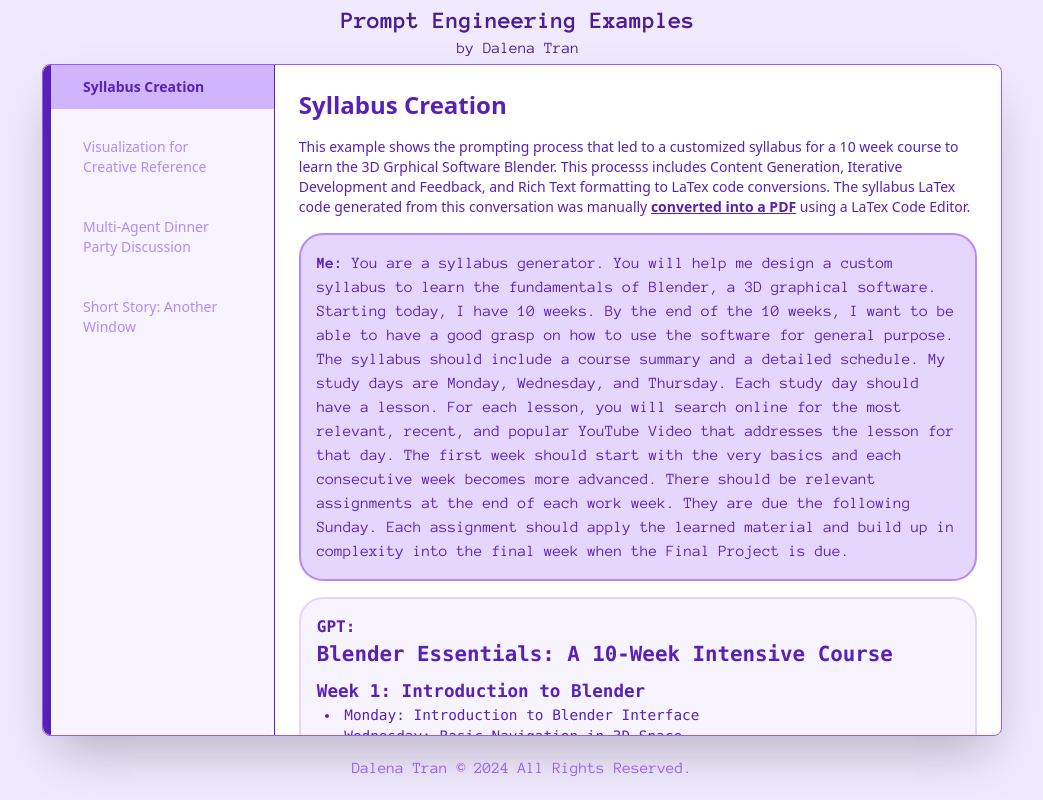
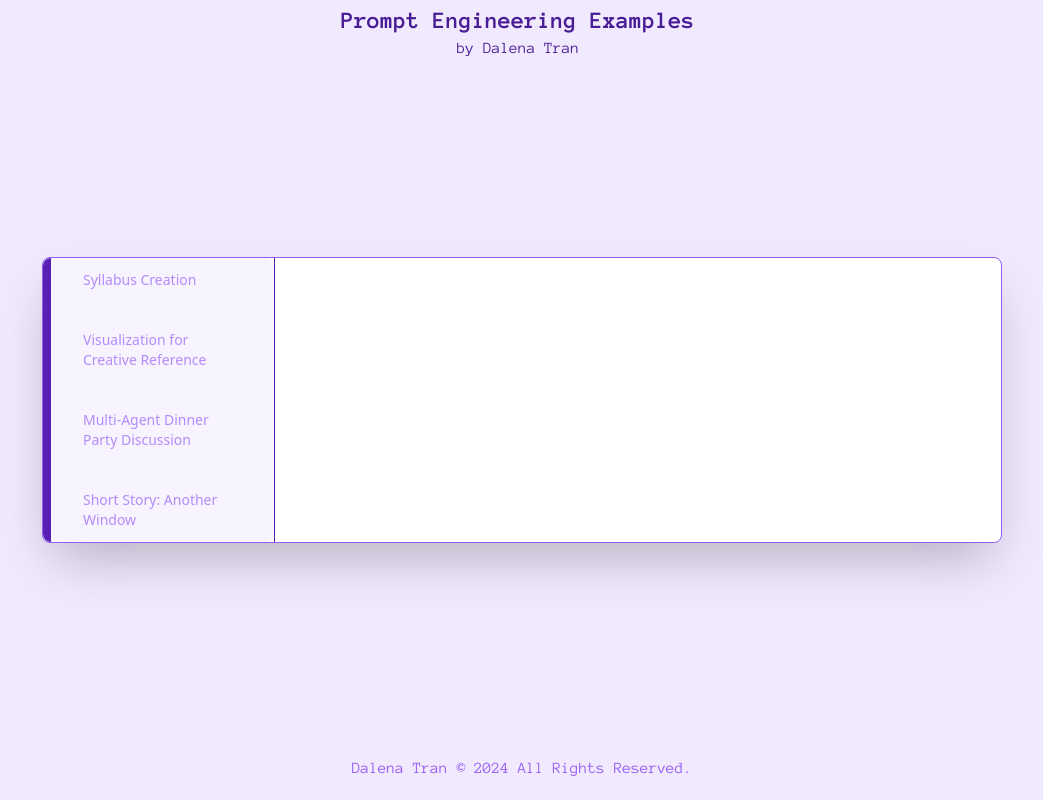
Before and after one commit to dalena/prompt_engineering, a Next.js app: page / in a window 1280 px wide. Shown: the whole page, without its empty margins (118-1161 px from the left). Built offline with nearby package versions, Linux system fonts and the light colour scheme.

Commit message:
remove context

```diff
--- a/app/layout.tsx
+++ b/app/layout.tsx
@@ -1,5 +1,4 @@
 import type { Metadata } from "next";
-import { NavigationProvider } from '../context/NavigationContext';
 import { Anonymous_Pro } from "next/font/google";
 import "./globals.css";
 import Header from "../components/Header";
@@ -23,17 +22,17 @@
   children: React.ReactNode;
 }>) {
   return (
-    <NavigationProvider>
     <html lang="en">
       <Head>
         <link rel="icon" href="/favicon.ico" />
       </Head>
       <body className={anonpro.className}>
         <Header />
-          <Main />
+        <Main >
+          {children}
+        </Main>
         <Footer />
       </body>
     </html>
-    </NavigationProvider>
   );
 }
--- a/components/Header.tsx
+++ b/components/Header.tsx
@@ -1,5 +1,4 @@
 "use client";
-import { useNavigation } from '../context/NavigationContext';
 import { useState } from 'react';
 import Link from 'next/link';
 import Nav from './Nav';
@@ -8,7 +7,6 @@
 
 const Header = () => {
   const [isMenuOpen, setIsMenuOpen] = useState(false);
-  const { techniques, activeTab, setActiveTab } = useNavigation();
 
   return (
     <header className="mx-auto px-4 bg-purpz-100 text-purpz-900 flex flex-col justify-center items-center h-[8vh]">
@@ -22,7 +20,7 @@
             {isMenuOpen ? (<div className="close-icon"><FiX size={30} /></div>) : (<div className="hamburger"><FiMenu size={30} /></div>)}
           </div>
           <div className={isMenuOpen ? "nav-visible" : "nav-hidden"}>
-            <Nav />
+            <Nav isMenuOpen={isMenuOpen} callback={() => setIsMenuOpen(false)} />
           </div>
         </div>
       </div>
--- a/components/Main.tsx
+++ b/components/Main.tsx
@@ -1,18 +1,23 @@
 "use client";
 import Nav from './Nav';
 import Section from './Section';
-import { useNavigation } from '../context/NavigationContext';
 
-const Main = () => {
-    const { techniques, activeTab } = useNavigation();
-    const ActiveComponent = techniques.find(tech => tech.id === activeTab)?.component || (() => <div>Select a technique</div>);
+interface MainProps {
+    children: React.ReactNode;
+}
+
+const Main: React.FC<MainProps> = ({ children }) => {
+    // const { techniques, activeTab } = useNavigation();
+    // const ActiveComponent = techniques.find(tech => tech.id === activeTab)?.component || (() => <div>Select a technique</div>);
 
     return (
         <main className="bg-purpz-100 w-full flex justify-center items-center min-h-[84vh]">
             <div className="promptCont w-full flex justify-center items-center ">
                 <div className="max-w-[1300px] max-h-[84vh] rounded-lg border-[1px] border-purpz flex flex-row w-3/4 bg-white  shadow-2xl">
                     <Nav />
-                    <Section ActiveComponent={ActiveComponent} />
+                    <Section>
+                        {children}
+                    </Section>
                 </div>
             </div>
         </main>
--- a/components/Nav.tsx
+++ b/components/Nav.tsx
@@ -1,24 +1,49 @@
 "use client";
-import { useNavigation } from '../context/NavigationContext';
+import { usePathname } from 'next/navigation'
+
 import Link from 'next/link';
-interface Technique {
-    id: number;
-    name: string;
-    href: string;
-    component: React.ComponentType<any>;
+import { useState } from 'react';
+
+
+const techniques = [
+    {
+        id: 0,
+        name: 'Syllabus Creation',
+        href: '/syllabus-creation',
+    },
+    {
+        id: 1,
+        name: 'Visualization for Creative Reference',
+        href: '/iterative-refinement',
+    },
+    {
+        id: 2,
+        name: 'Multi-Agent Dinner Party Discussion',
+        href: '/multi-agent-panel',
+    },
+    {
+        id: 3,
+        name: 'Short Story: Another Window',
+        href: '/another-window-ss',
+    },
+];
+
+interface NavProps {
+    callback?: () => void
+    isMenuOpen?: boolean
 }
 
-const Nav = () => {
-    const { techniques, activeTab, setActiveTab, isMenuOpen } = useNavigation();
+const Nav: React.FC<NavProps> = ({ callback, isMenuOpen }) => {
+    const pathname = usePathname()
+
     return (
         <div className={isMenuOpen ? "nav-container nav-visible" : "nav-container"}>
             <ul className="promptMenu h-[100%] flex flex-col rounded-lg border-l-8 space-y-4 text-sm font-medium text-purpz-800 bg-purpz-50 dark:text-gray-400 mb-4 md:mb-0">
                 {techniques.map((technique) => (
                     <li key={technique.id}>
-                        <Link href={technique.href} className={`font-sans inline-flex items-center px-8 py-3 w-full ${activeTab === technique.id ? 'bg-purpz-300 text-purpz-800 font-bold' : 'text-purpz-400 dark:bg-blue-600'}`}
+                        <Link href={technique.href} className={`font-sans inline-flex items-center px-8 py-3 w-full ${pathname === technique.href ? 'bg-purpz-300 text-purpz-800 font-bold' : 'text-purpz-400 dark:bg-blue-600'}`}
                             onClick={(e) => {
-                                e.preventDefault();
-                                setActiveTab(technique.id);
+                                callback && callback();
                             }}>
                             {technique.name}
                         </Link>
--- a/components/Section.tsx
+++ b/components/Section.tsx
@@ -1,12 +1,12 @@
 "use client";
 interface SectionProps {
-    ActiveComponent: React.ComponentType;
+    children: React.ReactNode;
 }
 
-const Section: React.FC<SectionProps> = ({ ActiveComponent }) => {
+const Section: React.FC<SectionProps> = ({ children }) => {
     return (
         <div className="scrolly max-h-[100%] overflow-y-scroll lg:border-l-[1px] p-6 bg-gray-50 text-medium text-purpz-800 dark:text-gray-400 dark:bg-gray-800 w-full md:border-l-[0px]">
-            <ActiveComponent />
+            {children}
         </div>
     );
 };
--- a/context/NavigationContext.tsx
+++ /dev/null
@@ -1,68 +0,0 @@
-"use client";
-import React, { createContext, useContext, useState, ReactNode } from 'react';
-import SyllabusCreation from '@/app/pages/syllabus-creation';
-import CreativeReference from '@/app/pages/creative-reference';
-import MultiAgentPanel from '@/app/pages/multi-agent-panel';
-import AnotherWindow from '@/app/pages/another-window-ss';
-
-interface Technique {
-    id: number;
-    name: string;
-    href: string;
-    component: React.ComponentType<any>;
-}
-
-interface NavigationContextType {
-    techniques: Technique[];
-    activeTab: number;
-    setActiveTab: (id: number) => void;
-    isMenuOpen: boolean;
-    setIsMenuOpen: React.Dispatch<React.SetStateAction<boolean>>;
-}
-
-const NavigationContext = createContext<NavigationContextType | undefined>(undefined);
-
-export const useNavigation = () => {
-    const context = useContext(NavigationContext);
-    if (!context) {
-        throw new Error('useNavigation must be used within a NavigationProvider');
-    }
-    return context;
-};
-
-export const NavigationProvider: React.FC<{ children: React.ReactNode }> = ({ children }) => {
-    const [activeTab, setActiveTab] = useState(0);
-    const [isMenuOpen, setIsMenuOpen] = useState(false);
-    const techniques: Technique[] = [
-        {
-            id: 0,
-            name: 'Syllabus Creation',
-            href: '/syllabus-creation',
-            component: SyllabusCreation,
-        },
-        {
-            id: 1,
-            name: 'Visualization for Creative Reference',
-            href: '/iterative-refinement',
-            component: CreativeReference,
-        },
-        {
-            id: 2,
-            name: 'Multi-Agent Dinner Party Discussion',
-            href: '/multi-agent-panel',
-            component: MultiAgentPanel,
-        },
-        {
-            id: 3,
-            name: 'Short Story: Another Window',
-            href: '/another-window-ss',
-            component: AnotherWindow,
-        },
-    ];
-
-    return (
-        <NavigationContext.Provider value={{ techniques, activeTab, setActiveTab, isMenuOpen, setIsMenuOpen }}>
-            {children}
-        </NavigationContext.Provider>
-    );
-};
```
Also changed, not shown: app/another-window-ss/page.tsx (renamed from app/pages/another-window-ss.tsx), app/iterative-refinement/page.tsx (renamed from app/pages/creative-reference.tsx), app/multi-agent-panel/page.tsx (renamed from app/pages/multi-agent-panel.tsx), app/syllabus-creation/page.tsx (renamed from app/pages/syllabus-creation.tsx). Lines whose indentation alone changed are shown as unchanged.
